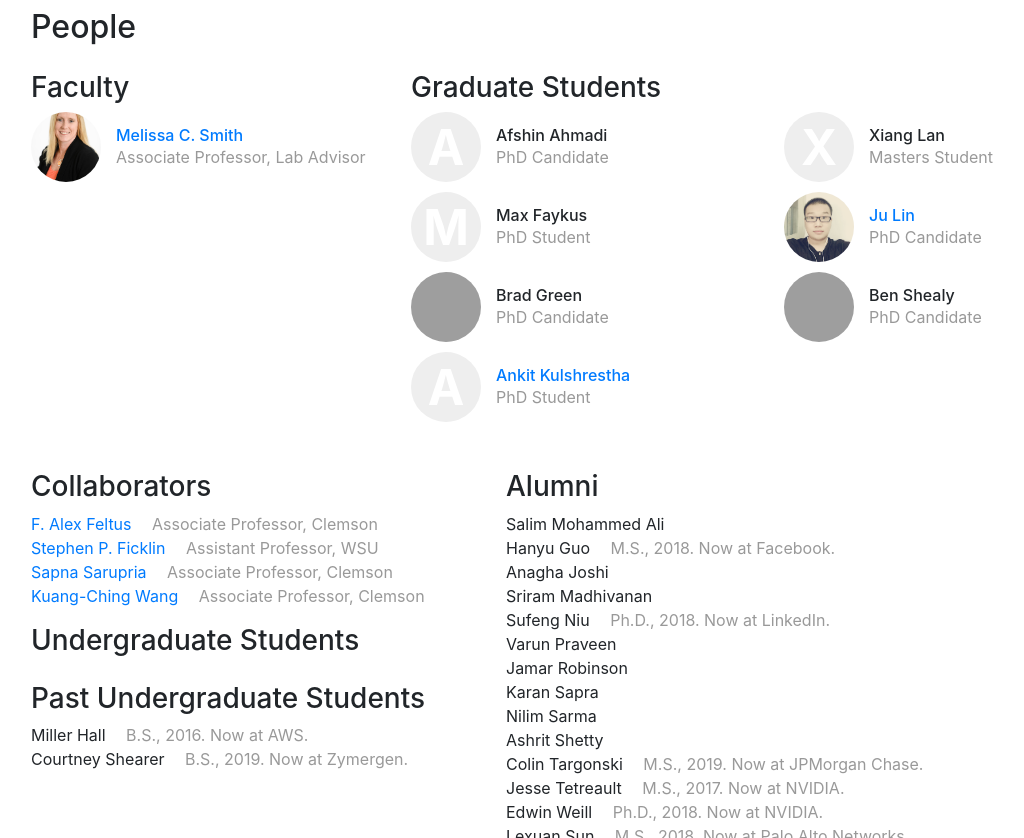
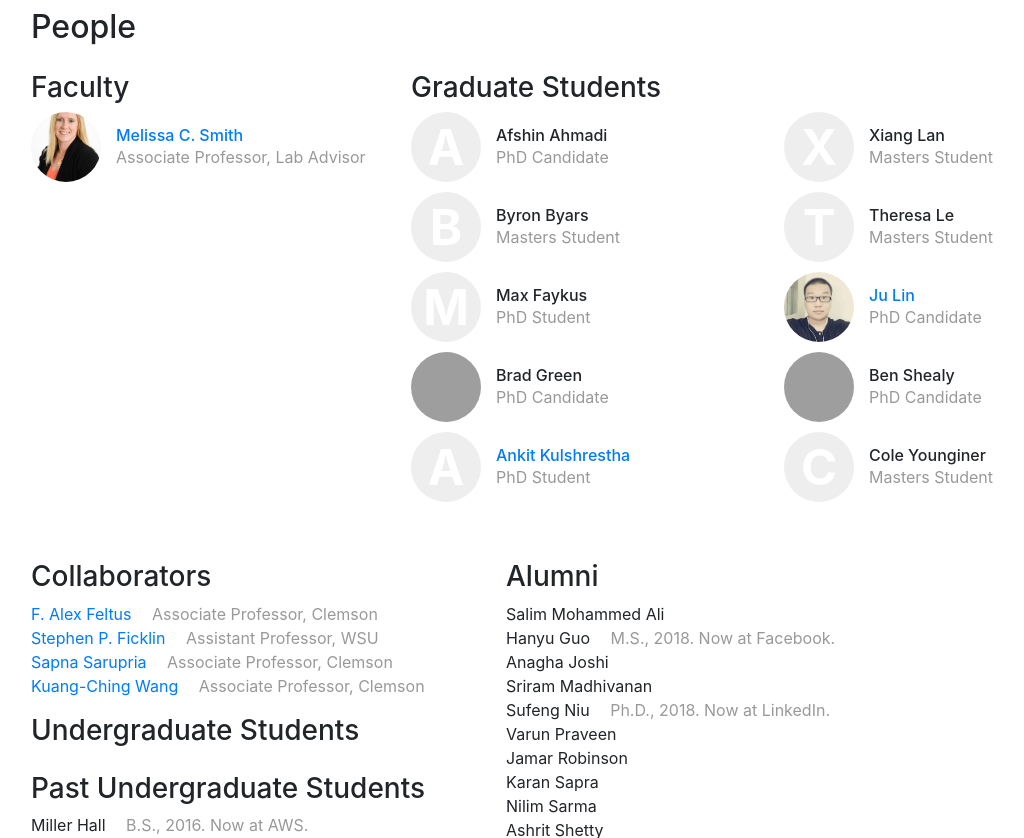
Before and after one commit to CUFCTL/cufctl.github.io, a Jekyll site: the page built from index.html, in a window 1280 px wide and 900 px high, scrolled down 1497 px, cut to the strip 62-900 px from the top of the window. Shown: the whole strip, without its empty margins (54-1078 px from the left). Built offline with Jekyll 4.4.1, drawn with Linux system fonts in a browser that asks for light colours; grey boxes are pictures that could not be loaded.

Commit message:
Added more people

```diff
--- a/_data/people.yml
+++ b/_data/people.yml
@@ -12,6 +12,11 @@ aahmadi:
     display_name: "Afshin Ahmadi"
     role: grad
     bio: PhD Candidate
+
+bbyars:
+    display_name: "Byron Byars"
+    role: grad
+    bio: Masters Student
 
 mfaykus:
     display_name: "Max Faykus"
@@ -38,6 +43,11 @@ lan3:
     role: grad
     bio: Masters Student
 
+ttle:
+    display_name: "Theresa Le"
+    role: grad
+    bio: Masters Student
+
 jul:
     display_name: "Ju Lin"
     github: linjucs
@@ -52,6 +62,11 @@ btsheal:
     role: grad
     image: "https://avatars0.githubusercontent.com/u/7884825"
     bio: PhD Candidate
+
+youngi2:
+    display_name: "Cole Younginer"
+    role: grad
+    bio: Masters Student
 
 
 
```
